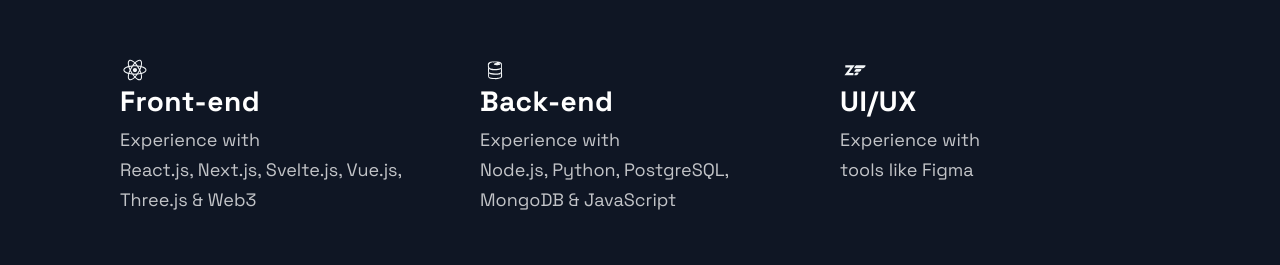
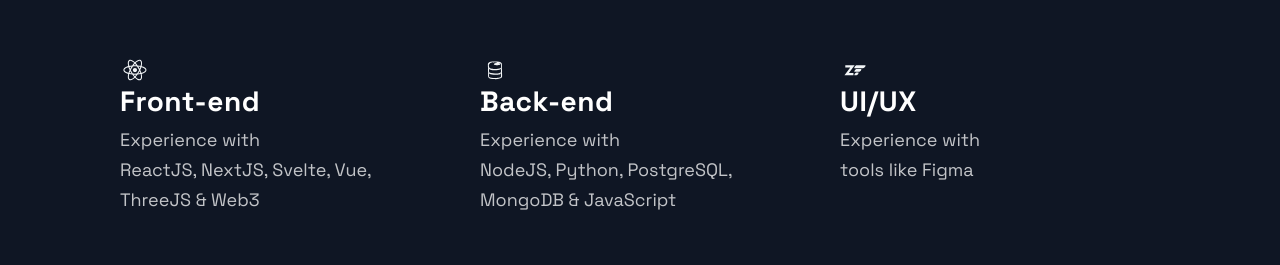
Before and after one commit to stevie732/next.js_stevie732, a Next.js app: page / in a window 1280 px wide. Shown: the part 2660-2925 px from the top of the page. Built offline with nearby package versions, Linux system fonts and the light colour scheme.

Commit message:
Update Technologies.js

```diff
--- a/src/components/Technologies/Technologies.js
+++ b/src/components/Technologies/Technologies.js
@@ -19,7 +19,7 @@
           <ListTitle>Front-end</ListTitle>
           <ListParagraph>
             Experience with <br />
-            React.js, Next.js, Svelte.js, Vue.js, Three.js & Web3
+            ReactJS, NextJS, Svelte, Vue, ThreeJS & Web3
           </ListParagraph>
         </ListContainer>
       </ListItem>
@@ -29,7 +29,7 @@
           <ListTitle>Back-end</ListTitle>
           <ListParagraph>
             Experience with <br />
-            Node.js, Python, PostgreSQL, MongoDB & JavaScript
+            NodeJS, Python, PostgreSQL, MongoDB & JavaScript
           </ListParagraph>
         </ListContainer>
       </ListItem>
```
